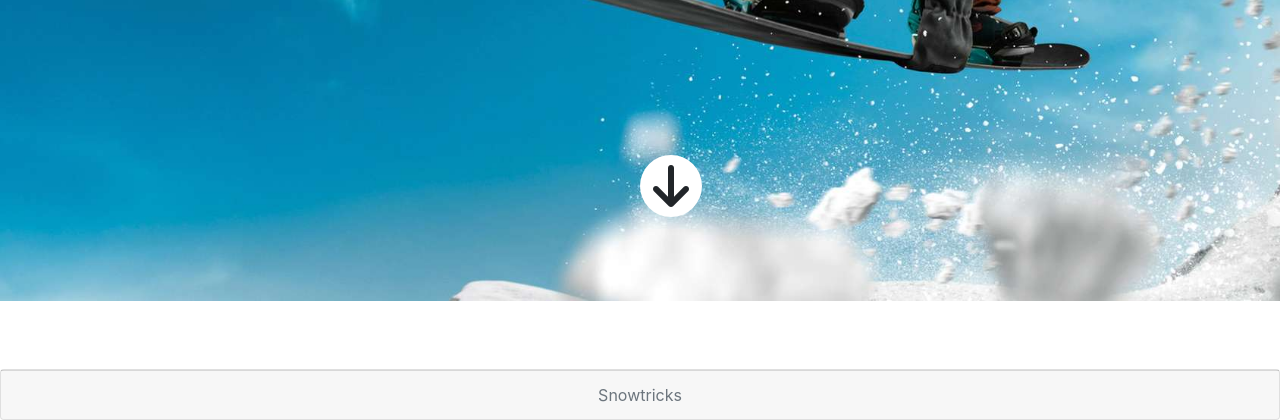
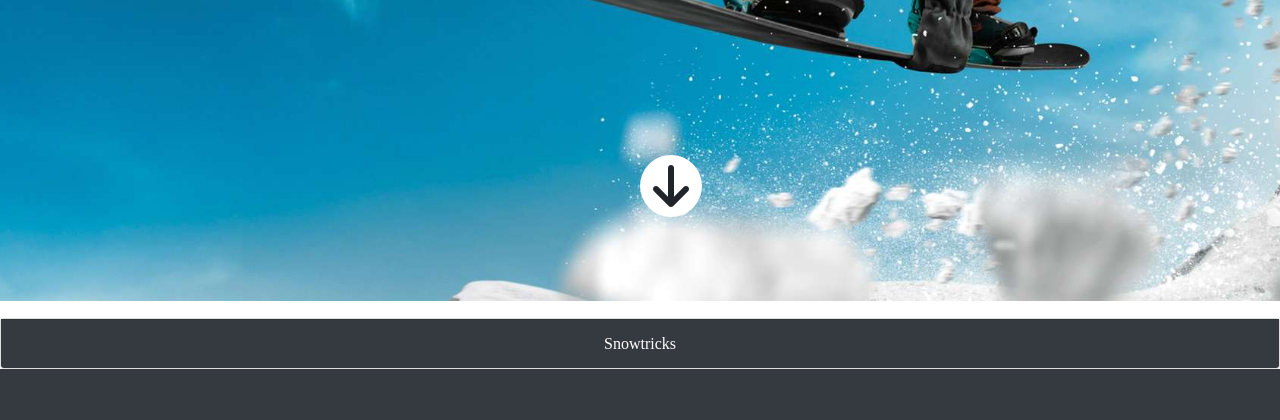
Before and after one commit to Gregory2911/OC_Projet6, a Symfony app: template templates/trick/home.html.twig in a window 1280 px wide. Shown: the part 565-985 px from the top of the page. After the commit the page ends 934 px from the top, so only its background shows below. Run offline with Twig, Linux system fonts and the light colour scheme; the template is opened without the code that fills it, so the values that code supplies are empty; some libraries are stand-ins or nearby versions; some web fonts are replaced.

Commit message:
bug fixes on footer and modal display

```diff
--- a/public/css/style.css
+++ b/public/css/style.css
@@ -1,12 +1,30 @@
-section
-{
-    margin-top: 20px;
-}
-
+/* général */
 @font-face
 {
 	font-family:'Superion';
 	src:url('../Superion.otf') format('truetype');
+}
+
+html, body {
+	height: 100%;
+	margin: 0; padding: 0;
+}
+body {
+	position: relative;
+	display : table;
+	width: 100%;
+}
+footer {
+	position: absolute;
+	display : table-row;
+	bottom: 0;
+	width: 100%;
+	font-family: 'Superion'
+}
+
+section
+{
+    margin-top: 20px;
 }
 
 /* navbar */
--- a/templates/base.html.twig
+++ b/templates/base.html.twig
@@ -43,13 +43,13 @@
 
         {# message flash #}
         {% for message in app.flashes('warning') %}
-            <div class="flash-warning">
+            <div class="alert-warning">
                 {{ message }}
             </div>
         {% endfor %}
 
         {% for message in app.flashes('success') %}
-            <div class="flash-success">
+            <div class="alert-success">
                 {{ message }}
             </div>
         {% endfor %}
@@ -71,18 +71,24 @@
 
         {% block body %}{% endblock %}
 
-        <div class="card text-center footer mt-5">
-            <div class="card-footer text-muted">
-                <footer>Snowtricks</footer>
+        <footer>
+            <div class="card text-center footer">
+                <div class="card-footer bg-dark text-white">
+                    Snowtricks
+                </div>
             </div>
-        </div>
+        </footer>
 
         {% block javascripts %}
-             <script src="https://code.jquery.com/jquery-3.4.1.min.js" integrity="sha256-CSXorXvZcTkaix6Yvo6HppcZGetbYMGWSFlBw8HfCJo=" crossorigin="anonymous"></script>
-             <script src="https://cdnjs.cloudflare.com/ajax/libs/jquery-modal/0.9.1/jquery.modal.min.js"></script>
-             <script src="https://kit.fontawesome.com/6476d46678.js" crossorigin="anonymous"></script>
-             <script type="text/javascript" src="{{ asset('js/index.js') }}"></script>
-             <script type="text/javascript" src="{{ asset('js/base.js') }}"></script>
+            {# <script src="https://code.jquery.com/jquery-3.4.1.min.js" integrity="sha256-CSXorXvZcTkaix6Yvo6HppcZGetbYMGWSFlBw8HfCJo=" crossorigin="anonymous"></script> #}
+            <script src="https://code.jquery.com/jquery-3.5.1.min.js" integrity="sha256-9/aliU8dGd2tb6OSsuzixeV4y/faTqgFtohetphbbj0=" crossorigin="anonymous"></script>
+            <script src="https://cdnjs.cloudflare.com/ajax/libs/jquery-modal/0.9.1/jquery.modal.min.js"></script>
+            {# <script src="https://code.jquery.com/jquery-3.5.1.slim.min.js" integrity="sha384-DfXdz2htPH0lsSSs5nCTpuj/zy4C+OGpamoFVy38MVBnE+IbbVYUew+OrCXaRkfj" crossorigin="anonymous"></script>
+            <script src="https://cdn.jsdelivr.net/npm/popper.js@1.16.1/dist/umd/popper.min.js" integrity="sha384-9/reFTGAW83EW2RDu2S0VKaIzap3H66lZH81PoYlFhbGU+6BZp6G7niu735Sk7lN" crossorigin="anonymous"></script> #}
+            <script src="https://cdn.jsdelivr.net/npm/bootstrap@4.5.3/dist/js/bootstrap.min.js" integrity="sha384-w1Q4orYjBQndcko6MimVbzY0tgp4pWB4lZ7lr30WKz0vr/aWKhXdBNmNb5D92v7s" crossorigin="anonymous"></script>
+            <script src="https://kit.fontawesome.com/6476d46678.js" crossorigin="anonymous"></script>
+            <script type="text/javascript" src="{{ asset('js/index.js') }}"></script>
+            <script type="text/javascript" src="{{ asset('js/base.js') }}"></script>
         {% endblock %}
     </body>
 </html>
--- a/templates/security/registration.html.twig
+++ b/templates/security/registration.html.twig
@@ -4,6 +4,7 @@
 
 {% block body %}
 
+<section class="mb-5">
     <h1>Inscription au site SnowTricks</h1>
 
     <div class="container">
@@ -34,5 +35,6 @@
         {{ form_end(form) }}
 
     </div>
+</section>
 
 {% endblock %}
--- a/templates/trick/add_trick.html.twig
+++ b/templates/trick/add_trick.html.twig
@@ -46,7 +46,7 @@
 {% endmacro %}
 
 {% block body %}
-
+    <section class="mb-5">
         <h1>Création d'un trick</h1>
 
         <div class="container">
@@ -120,7 +120,7 @@
             {{ form_end(formTrick) }}
 
         </div>
-
+    </section>
 {% endblock %}
 
  {% block javascripts %}
--- a/templates/trick/home.html.twig
+++ b/templates/trick/home.html.twig
@@ -7,12 +7,14 @@
         <div id="arrow" class="mx-auto"><a id="loadFirstTricks" class="btn" ><i class="fas fa-arrow-down fa-3x" title="Voir les tricks"></i></a></div>
     </div>
 
-    <section id="main" class="container-fluid">
+    <section class="mb-5">
+        <div id="main" class="container-fluid">
+        </div>
+
+        <div class="row">
+            <div class="col text-center">
+                <button id="loadMoreTricks" class="btn btn-success">Plus de tricks !</button>
+            </div>
+        </div>
     </section>
-
-    <div class="row">
-        <div class="col text-center">
-            <button id="loadMoreTricks" class="btn btn-success">Plus de tricks !</button>
-        </div>
-    </div>
 {% endblock %}
--- a/templates/trick/show.html.twig
+++ b/templates/trick/show.html.twig
@@ -3,7 +3,7 @@
 {% block title %}{{ trick.name }}{% endblock %}
 
 {% block body %}
-    <section class="container">
+    <section class="container mb-5">
         {% if mainPicture is null %}
             <div class="mb-5" id="headerShow" style="background-image: url('../../images/headerPicture.jpg');">
         {% else %}
```
Also changed, not shown: 1 other file. Lines whose indentation alone changed are shown as unchanged.
